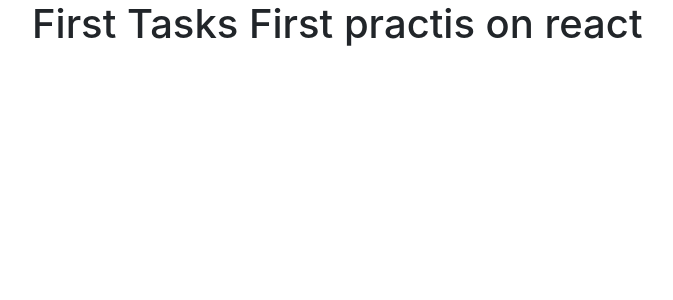
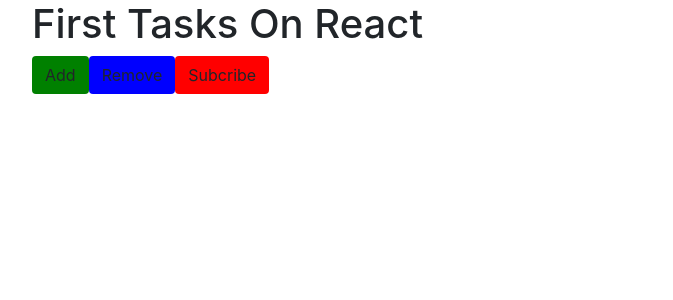
Before and after one commit to shumon-das/reactjs, a React (Create React App) app: page / in a window 1280 px wide. Shown: the top 300 px of the page, without its empty margins (50-723 px from the left). Built offline with nearby package versions, Linux system fonts and the light colour scheme.

Commit message:
add button, event, propTyps, reactive style

```diff
--- /dev/null
+++ b/src/components/Button.js
@@ -0,0 +1,16 @@
+import PropTypes from 'prop-types'
+
+const Button = ({color, text, onClick}) => {
+    return <button onClick={onClick} className="btn" style={{backgroundColor:color}}>{text}</button>
+}
+
+Button.defaultProps = {
+    text : "Add",
+    color : "blue"
+}
+Button.propTypes = {
+    text : PropTypes.string,
+    color : PropTypes.string
+}
+
+export default Button
--- a/src/components/Header.js
+++ b/src/components/Header.js
@@ -1,17 +1,25 @@
 import PropTypes from 'prop-types'
+import Button from './Button'
+
 
 const Header = ({title}) => {
+    const onClickFunc = () => {
+        console.log("button Clicked")
+    }
     return (
-        <div>
-            <header>
+        <div className='headerPage'>
+            <header className="header">
                 <h1>First Tasks {title}</h1>
+                  <Button color="green" text="Add" onClick={onClickFunc}/>
+                  <Button color="blue" text="Remove"/>
+                  <Button color="red" text="Subcribe"/>
             </header>
         </div>
     )
 }
 
 Header.defaultProps = {
-    title : "First practis on react"
+    title : "On React"
 }
 Header.propTypes = {
     title : PropTypes.string.isRequired
```
